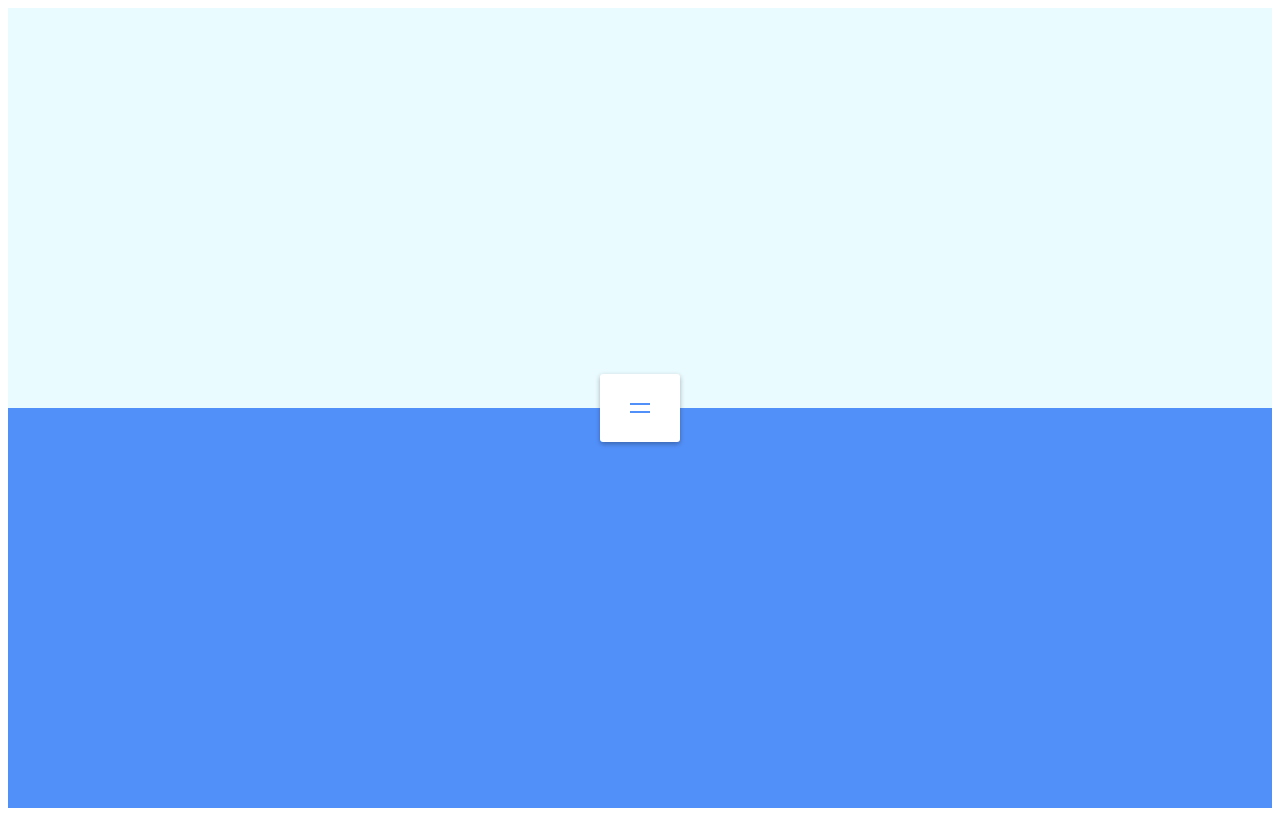
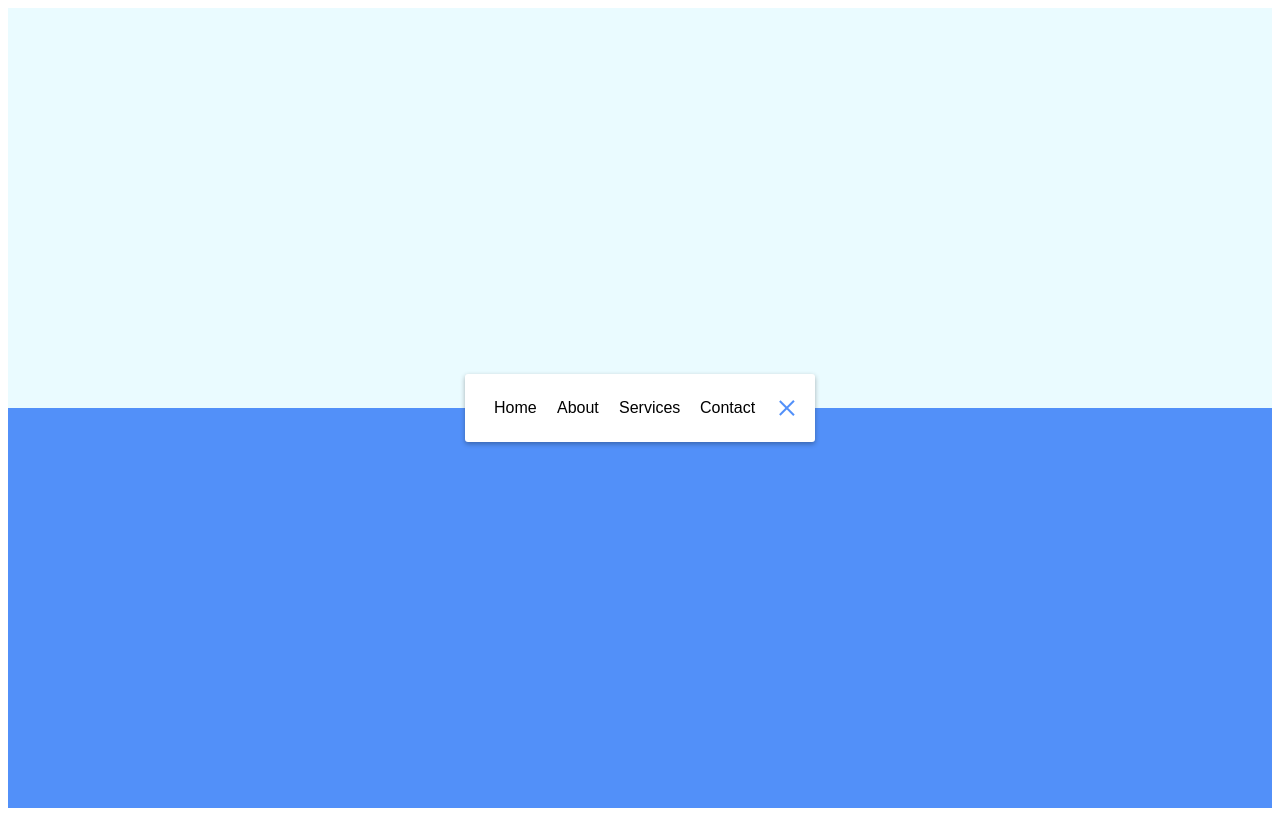
Before and after one commit to dev-vikasgupta/nav-animation, a plain HTML site: page index.html in a window 1280 px wide. Both pictures are taken after a click on the button 640 px from the left and 408 px from the top of the page. Drawn offline with Linux system fonts and the light colour scheme; a web font is replaced by a local one.

Commit message:
*Added Script for toggle classes active

```diff
--- a/index.html
+++ b/index.html
@@ -21,5 +21,6 @@
             </button>
         </nav>
     </div>
+    <script src="script.js"></script>
 </body>
 </html>
--- /dev/null
+++ b/script.js
@@ -0,0 +1,9 @@
+function initNavAnimation() {
+  const button = document.querySelector('#toggle')
+  const navbar = document.querySelector('#nav')
+  button.addEventListener('click', () => {
+    navbar.classList.toggle('active')
+    console.log('click')
+  })
+}
+initNavAnimation()
```
